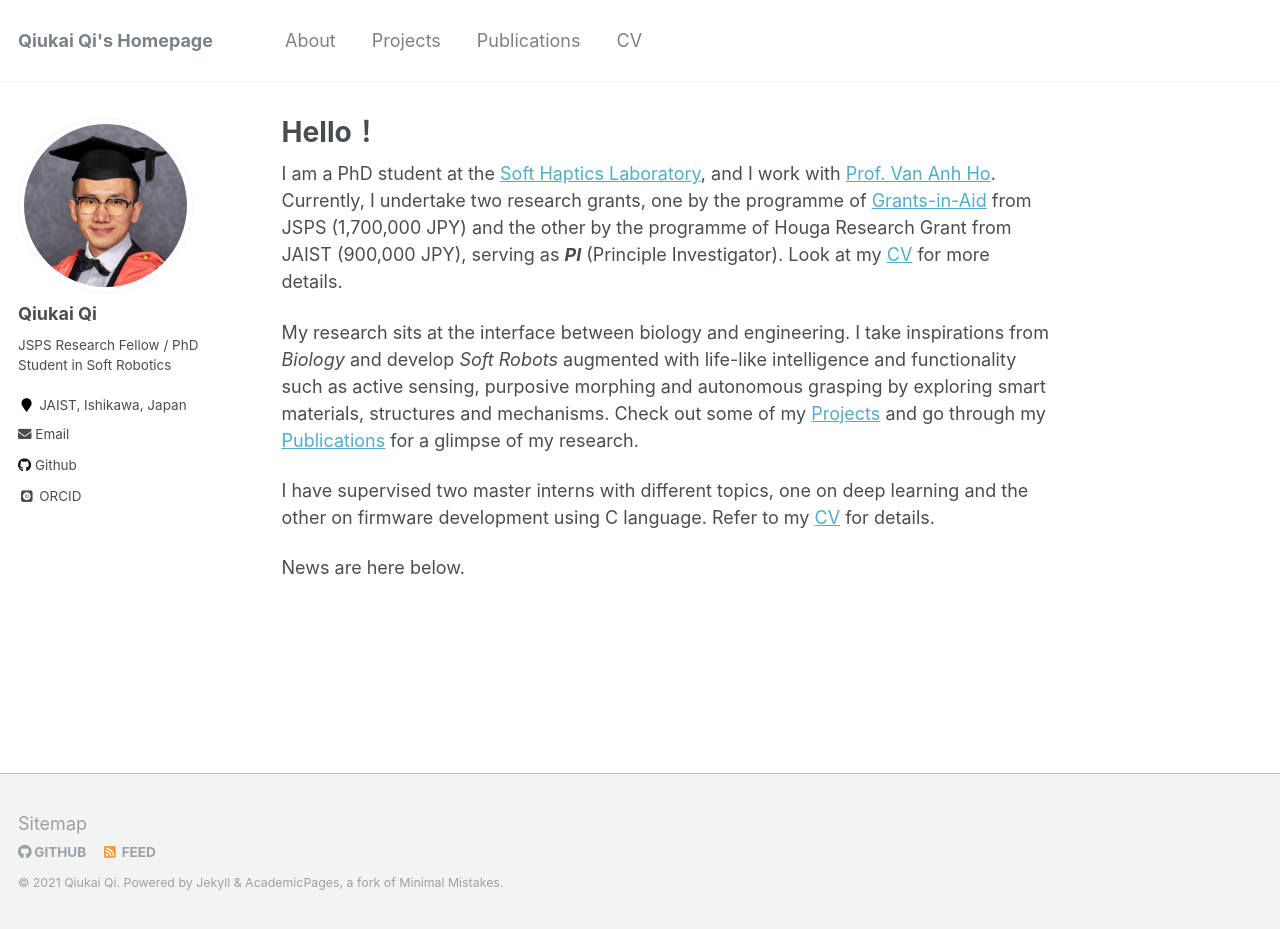
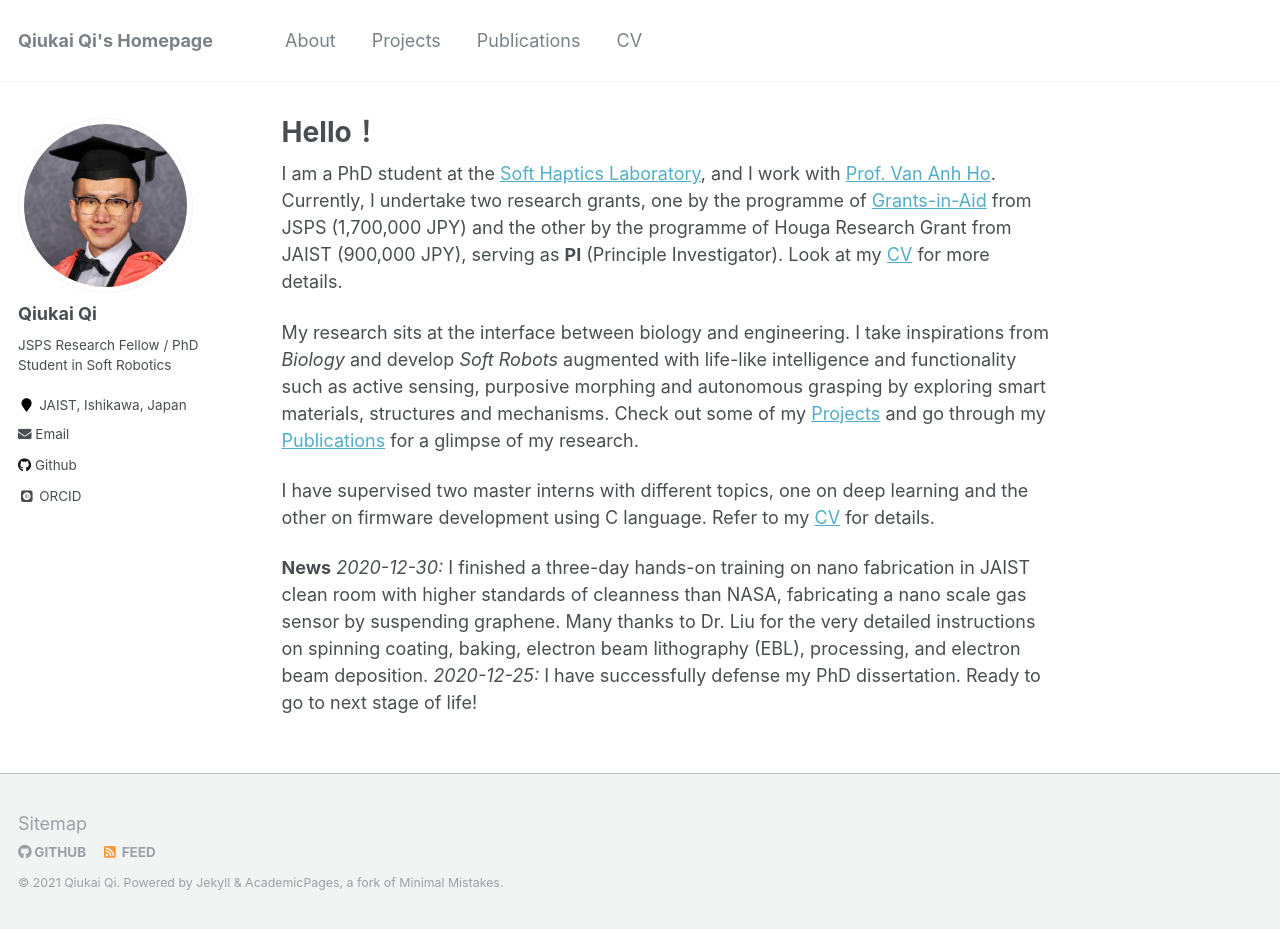
Before and after one commit to QiukaiQi/qiukaiqi.github.io, a Jekyll site: the page built from _pages/about.md, in a window 1280 px wide and 929 px high. Built offline with Jekyll 4.4.1, drawn with Linux system fonts in a browser that asks for light colours; some web fonts are replaced.

Commit message:
Update about.md

```diff
--- a/_pages/about.md
+++ b/_pages/about.md
@@ -8,10 +8,12 @@ redirect_from:
   - /about.html
 ---
 
-I am a PhD student at the [Soft Haptics Laboratory](http://www.jaist.ac.jp/ms/labs/vanho/index-e.html), and I work with [Prof. Van Anh Ho](https://fp.jaist.ac.jp/public/Default2.aspx?id=669&l=1). Currently, I undertake two research grants, one by the programme of [Grants-in-Aid](https://www.jsps.go.jp/english/e-grants/index.html) from JSPS (1,700,000 JPY) and the other by the programme of Houga Research Grant from JAIST (900,000 JPY), serving as ***PI*** (Principle Investigator). Look at my [CV](https://qiukaiqi.github.io/cv/) for more details.
+I am a PhD student at the [Soft Haptics Laboratory](http://www.jaist.ac.jp/ms/labs/vanho/index-e.html), and I work with [Prof. Van Anh Ho](https://fp.jaist.ac.jp/public/Default2.aspx?id=669&l=1). Currently, I undertake two research grants, one by the programme of [Grants-in-Aid](https://www.jsps.go.jp/english/e-grants/index.html) from JSPS (1,700,000 JPY) and the other by the programme of Houga Research Grant from JAIST (900,000 JPY), serving as **PI** (Principle Investigator). Look at my [CV](https://qiukaiqi.github.io/cv/) for more details.
 
 My research sits at the interface between biology and engineering. I take inspirations from *Biology* and develop *Soft Robots* augmented with life-like intelligence and functionality such as active sensing, purposive morphing and autonomous grasping by exploring smart materials, structures and mechanisms. Check out some of my [Projects](https://qiukaiqi.github.io/portfolio/) and go through my [Publications](https://qiukaiqi.github.io/publications/) for a glimpse of my research.
 
 I have supervised two master interns with different topics, one on deep learning and the other on firmware development using C language. Refer to my [CV](https://qiukaiqi.github.io/cv/) for details.
 
-News are here below.
+**News**
+*2020-12-30:* I finished a three-day hands-on training on nano fabrication in JAIST clean room with higher standards of cleanness than NASA, fabricating a nano scale gas sensor by suspending graphene. Many thanks to Dr. Liu for the very detailed instructions on spinning coating, baking, electron beam lithography (EBL), processing, and electron beam deposition.
+*2020-12-25:* I have successfully defense my PhD dissertation. Ready to go to next stage of life!
```
